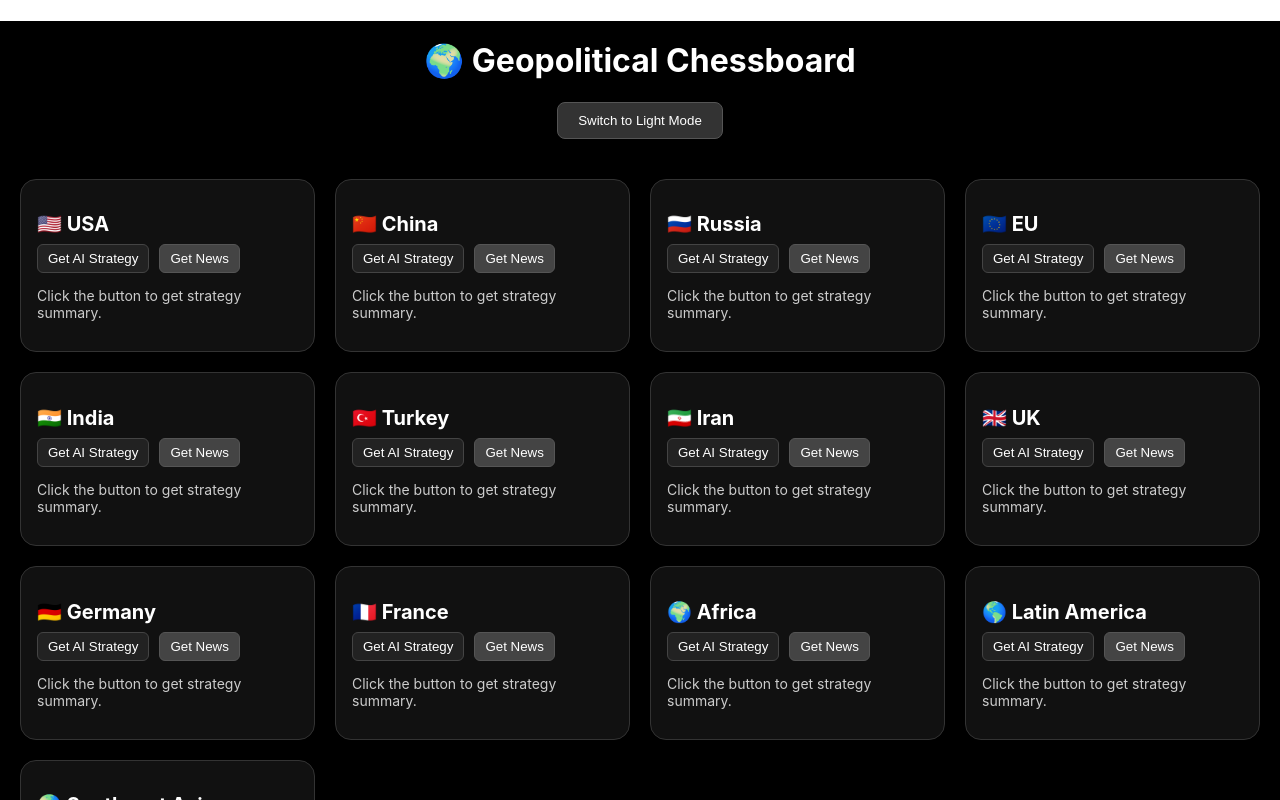
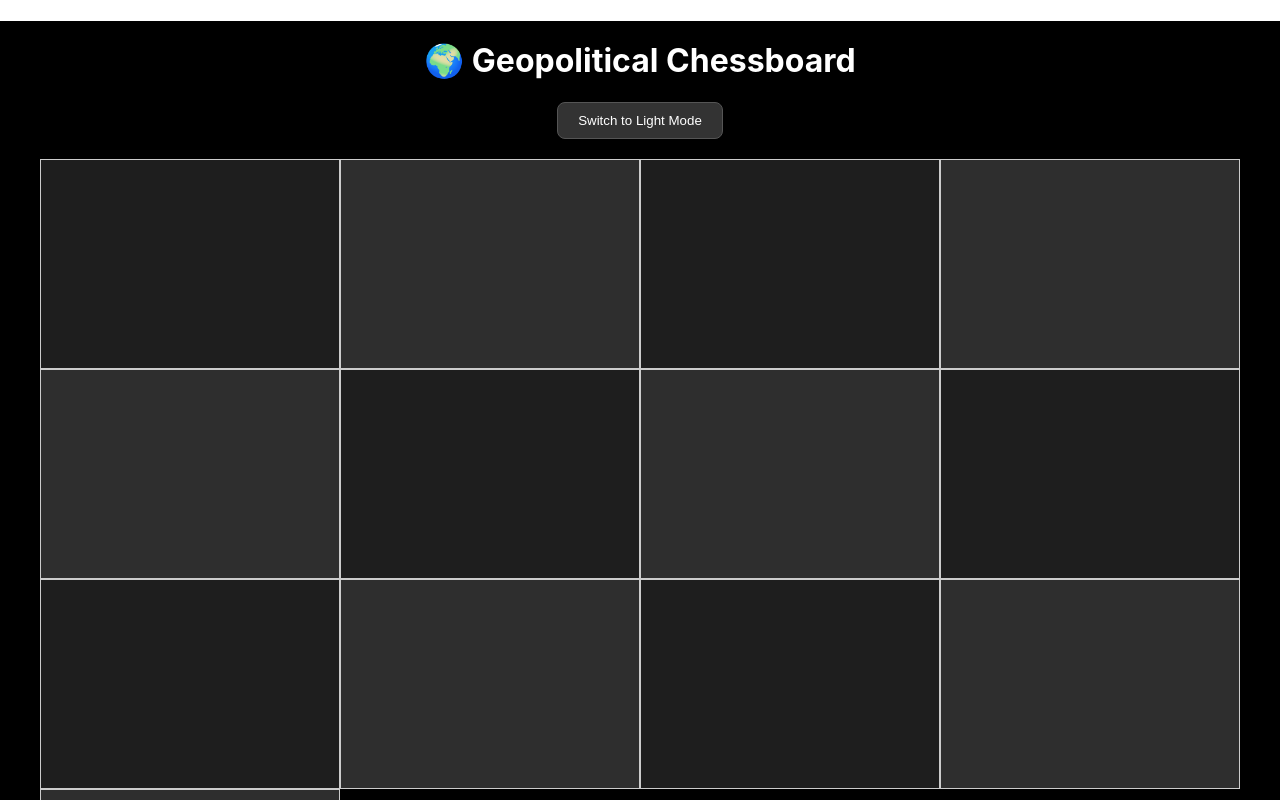
Before and after one commit to Solvanta/geopolitical-chess, a React (Create React App) app: page / in a window 1280 px wide. Shown: the top 800 px of the page. Built offline with nearby package versions, Linux system fonts and the light colour scheme; the HTML template or start-up script is replaced by a standard one.

Commit message:
♟️ Step 1: Chessboard visual layout added

```diff
--- a/src/App.css
+++ b/src/App.css
@@ -1,11 +1,5 @@
-.App {
-  text-align: center;
+body {
+  background-color: #101010;
+  background-image: radial-gradient(circle at center, #1a1a1a 0%, #000000 100%);
+  font-family: 'Segoe UI', sans-serif;
 }
-
-button {
-  transition: all 0.3s ease;
-}
-
-h2 {
-  margin: 0;
-}
--- a/src/GeopoliticalChessboard.jsx
+++ b/src/GeopoliticalChessboard.jsx
@@ -82,90 +82,39 @@ export default function GeopoliticalChessboard({ darkMode }) {
   return (
     <div style={{
       display: 'grid',
-      gridTemplateColumns: 'repeat(auto-fit, minmax(280px, 1fr))',
-      gap: '20px',
-      padding: '20px',
+      gridTemplateColumns: 'repeat(4, 1fr)', // Adjust for 4 columns
+      gap: 0,
+      width: '100%',
+      maxWidth: '1200px',
+      margin: '0 auto',
     }}>
-      {countries.map((country, index) => (
+      {countries.map((country, index) => {
+        const isDark = (Math.floor(index / 4) + index) % 2 === 0; // chessboard pattern
+        const tileColor = isDark ? (darkMode ? '#1e1e1e' : '#ddd') : (darkMode ? '#2e2e2e' : '#f9f9f9');
+
+        return (
           <motion.div
             key={index}
-          initial={{ opacity: 0, y: 20 }}
+            initial={{ opacity: 0, y: 10 }}
             animate={{ opacity: 1, y: 0 }}
-          transition={{ delay: index * 0.1 }}
+            transition={{ delay: index * 0.05 }}
             whileHover={{ scale: 1.03 }}
             style={{
-            background: darkMode ? '#111' : '#fff',
+              background: tileColor,
               color: darkMode ? '#fff' : '#000',
-            borderRadius: '16px',
-            boxShadow: '0 4px 12px rgba(0,0,0,0.1)',
-            padding: '16px',
-            border: `1px solid ${darkMode ? '#333' : '#ccc'}`,
-            transition: 'all 0.3s ease',
-            cursor: 'pointer',
+              padding: '14px',
+              border: '1px solid #ccc',
+              minHeight: '180px',
+              display: 'flex',
+              flexDirection: 'column',
+              justifyContent: 'space-between',
             }}
           >
-          <h2 style={{ fontSize: '20px', fontWeight: 'bold', marginBottom: '8px' }}>
-            {countryFlags[country]} {country}
-          </h2>
-
-          <div style={{ display: 'flex', gap: '10px', marginBottom: '10px' }}>
-            <button
-              onClick={() => getAIStrategy(country)}
-              style={{
-                padding: '6px 10px',
-                backgroundColor: darkMode ? '#222' : '#eee',
-                color: darkMode ? '#fff' : '#000',
-                border: '1px solid',
-                borderColor: darkMode ? '#444' : '#ccc',
-                borderRadius: '6px',
-                cursor: 'pointer'
-              }}
-            >
-              {loading === country ? "Thinking..." : "Get AI Strategy"}
-            </button>
-
-            <button
-              onClick={() => getCountryNews(country)}
-              style={{
-                padding: '6px 10px',
-                backgroundColor: darkMode ? '#444' : '#ddd',
-                color: darkMode ? '#fff' : '#000',
-                border: '1px solid',
-                borderColor: darkMode ? '#555' : '#bbb',
-                borderRadius: '6px',
-                cursor: 'pointer'
-              }}
-            >
-              {newsLoading === country ? "Loading News..." : "Get News"}
-            </button>
+            {/* Inside content stays the same (flag, buttons, summary, etc.) */}
+          </motion.div>
+        );
+      })}
     </div>
 
-          <p style={{ fontSize: '14px', color: darkMode ? '#ccc' : '#333' }}>
-            {summaries[country] || "Click the button to get strategy summary."}
-          </p>
-
-          {news[country] && (
-            <div style={{ marginTop: '10px' }}>
-              <h4 style={{ marginBottom: '4px' }}>📰 Latest News:</h4>
-              {news[country].length > 0 ? (
-                <ul style={{ paddingLeft: '18px' }}>
-                  {news[country].map((article, i) => (
-                    <li key={i} style={{ fontSize: '13px', marginBottom: '6px' }}>
-                      <a href={article.url} target="_blank" rel="noopener noreferrer" style={{ color: darkMode ? '#4fd1c5' : '#007acc' }}>
-                        {article.title}
-                      </a>
-                    </li>
-                  ))}
-                </ul>
-              ) : (
-                <p style={{ fontSize: '13px', color: darkMode ? '#aaa' : '#555' }}>
-                  No news found for {country}.
-                </p>
-              )}
-            </div>
-          )}
-        </motion.div>
-      ))}
-    </div>
   );
 }
```
Lines whose indentation alone changed are shown as unchanged.
